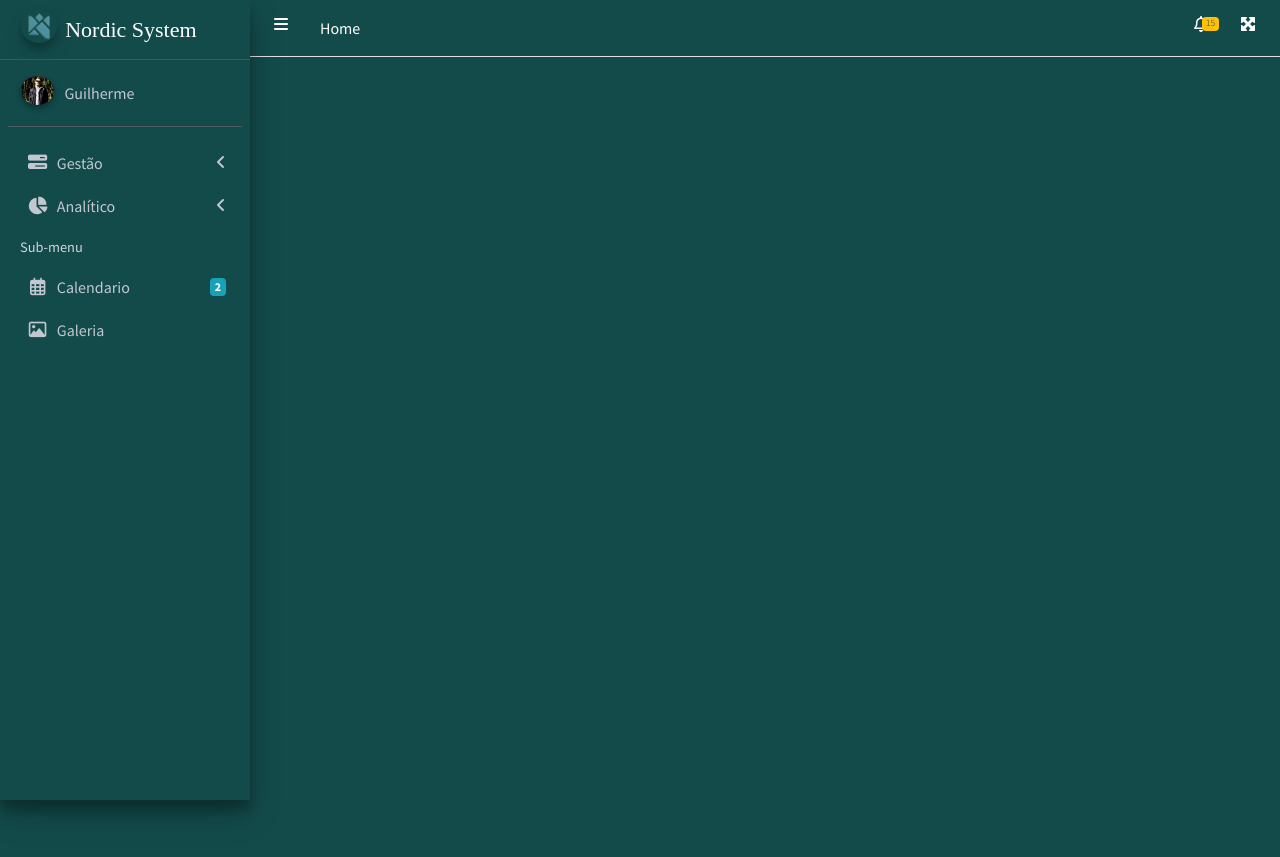
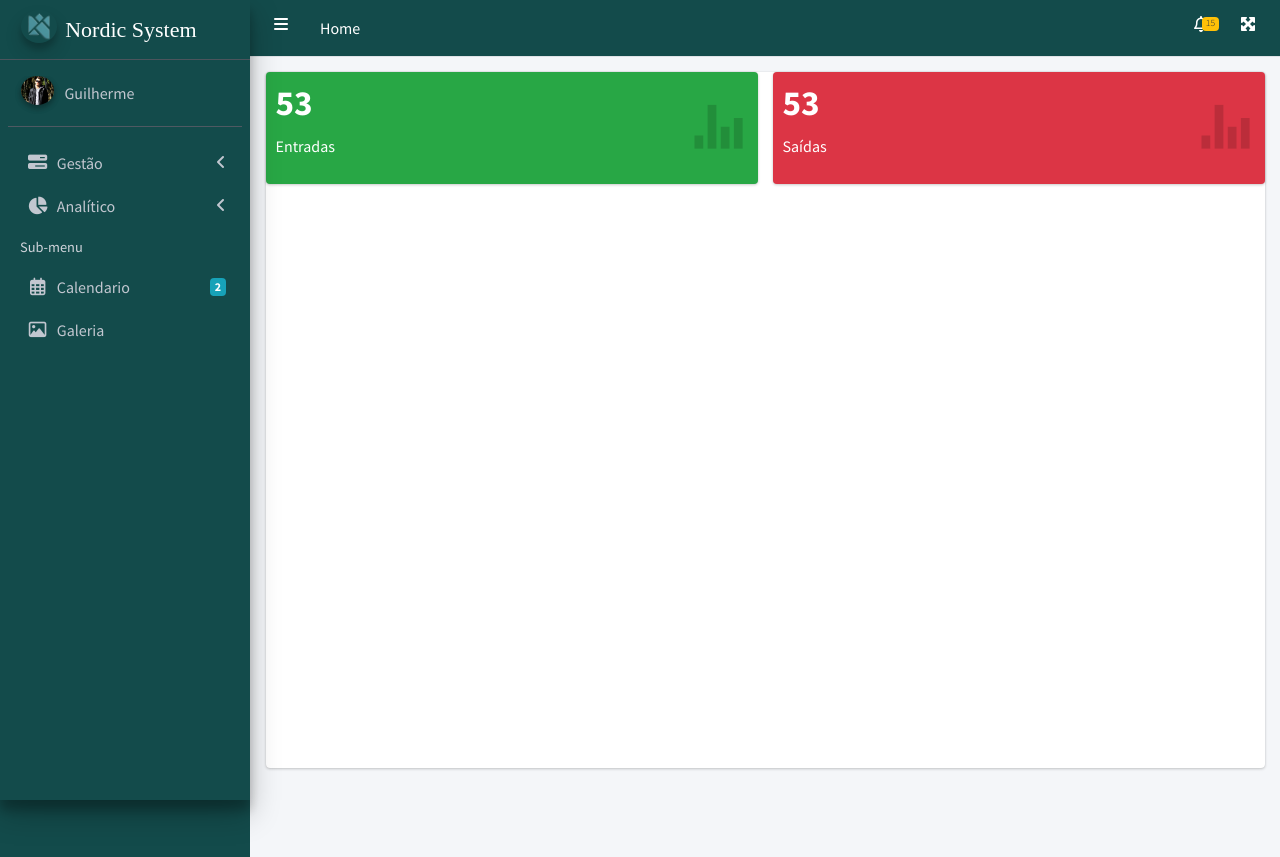
Before and after one commit to guimdavila/Sistema-de-controle-financeiro-PHP-JS-, a PHP site: page /Nordic/app/home.php in a window 1280 px wide. Run offline with PHP 8.4, Linux system fonts and the light colour scheme; a user stored in the database is signed in; data comes from the database, SQL or seed files in the repository; some libraries are stand-ins or nearby versions.

Commit message:
tela home

```diff
--- a/app/dist/css/styles.css
+++ b/app/dist/css/styles.css
@@ -335,6 +335,7 @@ tr.colunasCategorias td:hover {
     left: 100%;
 }
 
+
 .btn-novo-cat:hover {
     background-color: #134b4b;
     border-color: #134b4b;
@@ -386,6 +387,10 @@ tr.colunasCategorias td:hover {
     display: none;
 }
 .tamanhoBodyConsulta{
+    height: 87vh;
+}
+
+.tamanhoHome{
     height: 87vh;
 }
 
--- a/app/home.php
+++ b/app/home.php
@@ -25,10 +25,7 @@ include('partes/navbar.php'); //importes de Navbar
 
 <body class="hold-transition sidebar-mini layout-fixed">
 
-
-
   <div class="wrapper">
-
 
     <!-- Main Sidebar Container -->
     <aside class="main-sidebar sidebar-dark-primary elevation-4">
@@ -37,7 +34,6 @@ include('partes/navbar.php'); //importes de Navbar
         <img src="dist/img/logo128x128.png" alt="Nordic System" class="brand-image img-circle elevation-3" style="opacity: .8">
         <span class="brand-text font-weight-light">Nordic System</span>
       </a>
-
 
       <?php
       include('partes/sidebar.php'); //importes de Sidebar
@@ -48,7 +44,51 @@ include('partes/navbar.php'); //importes de Navbar
       ?>
     </aside>
 
+    <!-- Content Wrapper. Contains page content -->
+    <div class="content-wrapper">
+      <!-- Main content -->
+      <section class="content">
+        <div class="container-fluid">
+          <!-- Small boxes (Stat box) -->
 
+          <div class="row">
+            <div class="col-12">
+              <div class="card tamanhoHome">
+                <div class="row">
+                  <div class="col-6">
+                    <div class="small-box bg-success">
+                      <div class="inner">
+                        <h3>53<sup style="font-size: 20px"></sup></h3>
+
+                        <p>Entradas</p>
+                      </div>
+                      <div class="icon">
+                        <i class="ion ion-stats-bars"></i>
+                      </div>
+                    </div>
+                  </div>
+                  <div class="col-6">
+                    <div class="small-box bg-danger">
+                      <div class="inner">
+                        <h3>53<sup style="font-size: 20px"></sup></h3>
+
+                        <p>Saídas</p>
+                      </div>
+                      <div class="icon">
+                        <i class="ion ion-stats-bars"></i>
+                      </div>
+                    </div>
+                  </div>
+                </div>
+              </div>
+            </div>
+          </div>
+
+
+        </div>
+      </section>
+      <!-- /.Left col -->
+    </div>
   </div>
   <!-- ./wrapper -->
 
```
Also changed, not shown: app/plugins/datatables/jquery.dataTables.min.js.
